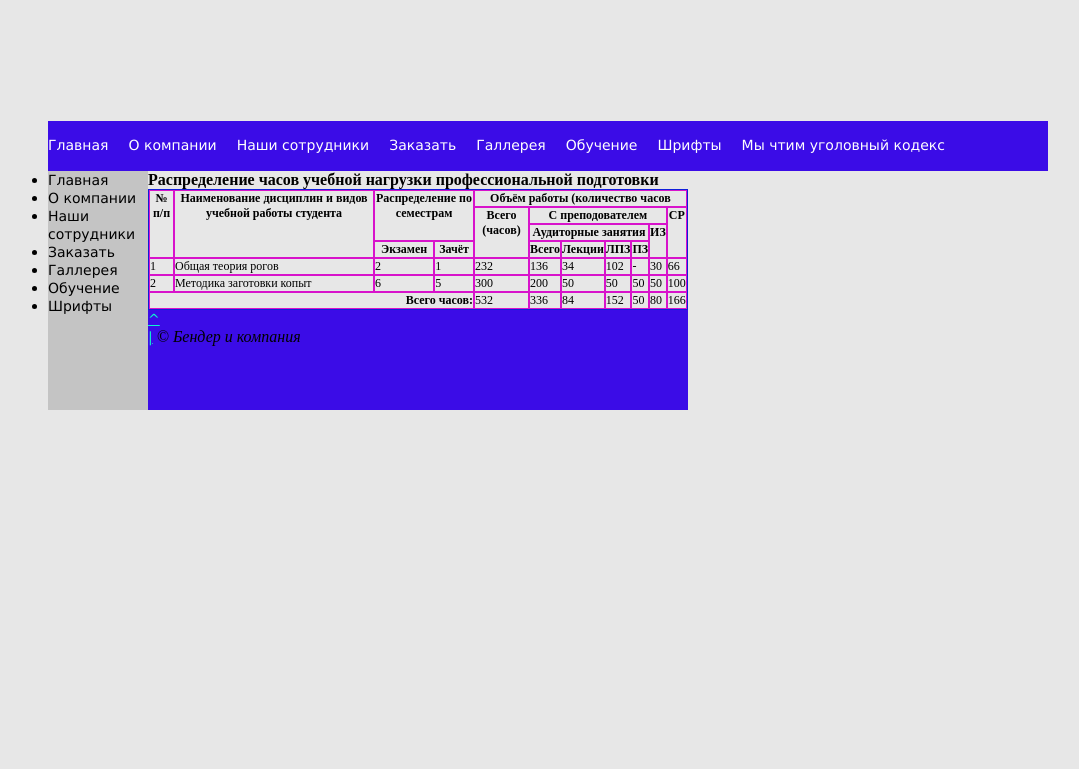
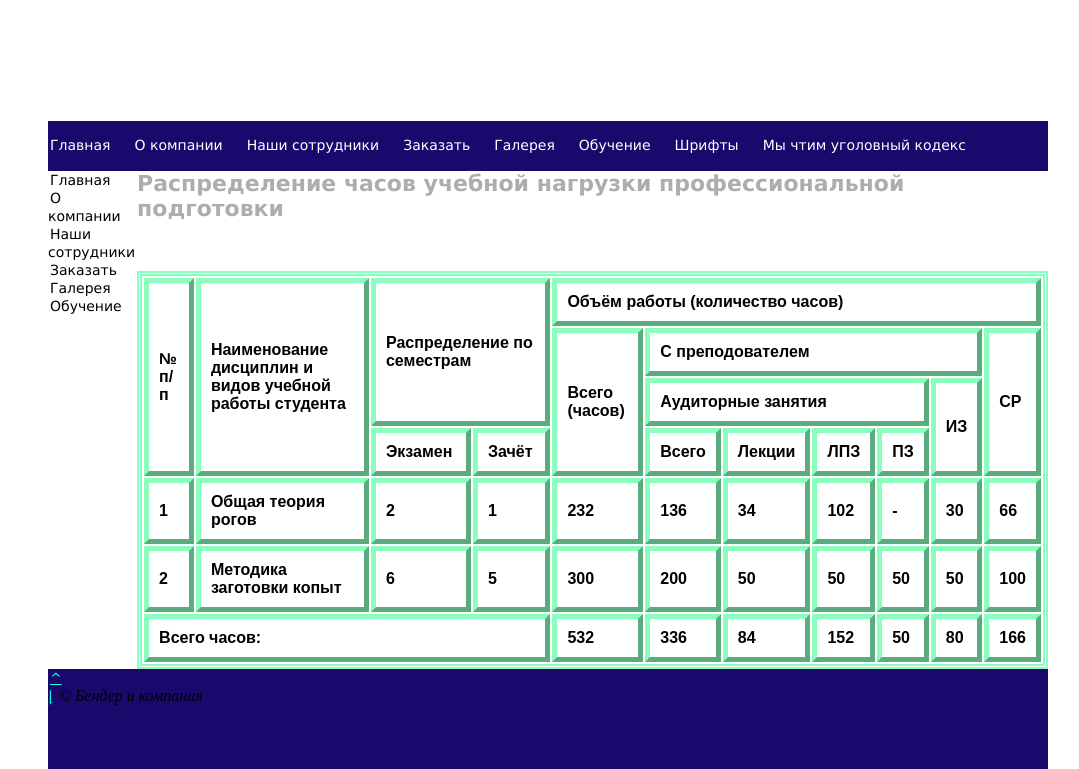
Before and after one commit to yungzeee/horns_and_hooves, a plain HTML site: page education.html in a window 1280 px wide. Shown: the part 179-948 px from the top of the page, without its empty margins (92-1171 px from the left). Before the commit the page ends 800 px from the top, so only its background shows below. Drawn offline with Linux system fonts and the light colour scheme.

Commit message:
Project created

```diff
--- a/education.html
+++ b/education.html
@@ -4,9 +4,23 @@
 <meta charset="UTF-8">
 <meta name="viewport" content="width=device-width, initial-scale=1.0">
 <link rel="stylesheet" href="style/main.css">
-
+<link rel="stylesheet" href="style/table.css">
 
 <title>Компания "Рога и копыта"</title>
+<style>
+    a {
+    color: #14ffe0; /* Цвет обычной ссылки */
+    padding: 2px; /* Поля вокруг текста */
+    }
+    a:visited {
+    color: #19f0ff; /* Цвет посещенной ссылки */
+    }
+    a:hover {
+    text-decoration: none; /* Убираем подчеркивание */
+    color: #fff; /* Цвет ссылки при наведении на нее курсора мыши */
+    background: #0edf99; /* Цвет фона */
+    }
+    </style>
 </head>
 <body>
 <div class="wrapper">
@@ -17,13 +31,13 @@
 <!— /.header —>
 <div class="menu">
 <ul>
-<li><a href="/index.html" class="menu-link">Главная</a></li>
-<li><a href="/about.html" class="menu-link">О компании</a></li>
-<li><a href="/employee.html" class="menu-link">Наши сотрудники</a></li>
-<li><a href="/order.html" class="menu-link">Заказать</a></li>
-<li><a href="/gallery.html" class="menu-link">Галлерея</a></li>
-<li><a href="/education.html" class="menu-link">Обучение</a></li>
-<li><a href="/fonts.html" class="menu-link">Шрифты</a></li>
+<li><a href="index.html" class="menu-link">Главная</a></li>
+<li><a href="about.html" class="menu-link">О компании</a></li>
+<li><a href="employee.html" class="menu-link">Наши сотрудники</a></li>
+<li><a href="order.html" class="menu-link">Заказать</a></li>
+<li><a href="gallery.html" class="menu-link">Галерея</a></li>
+<li><a href="education.html" class="menu-link">Обучение</a></li>
+<li><a href="fonts.html" class="menu-link">Шрифты</a></li>
 <li><a href="https://мвд.рф/" target="_blank" class="menu-link">Мы чтим уголовный кодекс</a></li>
 </ul>
 </div>
@@ -31,41 +45,40 @@
 <div class="content-col">
 <div class="vertical-menu">
 <ul>
-<li><a href="/index.html" class="menu-link">Главная</a></li>
-<li><a href="/about.html" class="menu-link">О компании</a></li>
-<li><a href="/employee.html" class="menu-link">Наши сотрудники</a></li>
-<li><a href="/order.html" class="menu-link">Заказать</a></li>
-<li><a href="/gallery.html" class="menu-link">Галлерея</a></li>
-<li><a href="/education.html" class="menu-link">Обучение</a></li>
-<li><a href="/fonts.html" class="menu-link">Шрифты</a></li>
+<li><a href="index.html" class="menu-link">Главная</a></li>
+<li><a href="about.html" class="menu-link">О компании</a></li>
+<li><a href="employee.html" class="menu-link">Наши сотрудники</a></li>
+<li><a href="order.html" class="menu-link">Заказать</a></li>
+<li><a href="gallery.html" class="menu-link">Галерея</a></li>
+<li><a href="education.html" class="menu-link">Обучение</a></li>
 </ul>
 </div>
 <!— /.vertical-menu —>
 <div class="content">
 <b>Распределение часов учебной нагрузки профессиональной подготовки</b>
-<table border="1px" style="border-spacing: 0px">
+<table class="education">
 <tr>
-<td rowspan="4"><b>№ п/п</b></td>
-<td rowspan="4"><b>Наименование дисциплин и видов учебной работы студента</b></td>
-<td rowspan="3" colspan="2"><b>Распределение по семестрам</b></td>
-<td colspan="7"><b>Объём работы (количество часов</b></td>
+<td rowspan="4">№ п/п</td>
+<td rowspan="4">Наименование дисциплин и видов учебной работы студента</td>
+<td rowspan="3" colspan="2">Распределение по семестрам</td>
+<td colspan="7">Объём работы (количество часов)</td>
 </tr>
 <tr>
-<td rowspan="3"><b>Всего (часов)</b></td>
-<td colspan="5"><b>С преподователем</b></td>
-<td rowspan="3"><b>СР</b></td>
+<td rowspan="3">Всего (часов)</td>
+<td colspan="5">С преподователем</td>
+<td rowspan="3">СР</td>
 </tr>
 <tr>
-<td colspan="4"><b>Аудиторные занятия</b></td>
-<td rowspan="2"><b>ИЗ</b></td>
+<td colspan="4">Аудиторные занятия</td>
+<td rowspan="2">ИЗ</td>
 </tr>
 <tr>
-<td><b>Экзамен</b></td>
-<td><b>Зачёт</b></td>
-<td><b>Всего</b></td>
-<td><b>Лекции</b></td>
-<td><b>ЛПЗ</b></td>
-<td><b>ПЗ</b></td>
+<td>Экзамен</td>
+<td>Зачёт</td>
+<td>Всего</td>
+<td>Лекции</td>
+<td>ЛПЗ</td>
+<td>ПЗ</td>
 </tr>
 <tr>
 <td>1</td>
@@ -94,7 +107,7 @@
 <td>100</td>
 </tr>
 <tr>
-<td colspan="4"><b>Всего часов:</b></td>
+<td colspan="4">Всего часов:</td>
 <td>532</td>
 <td>336</td>
 <td>84</td>
@@ -104,11 +117,10 @@
 <td>166</td>
 </tr>
 </table>
-</td>
+</div>
 <!— /.content —>
-</tr>
+</div>
 <!— /.content-col —>
-<tr class="footer">
 <footer>
 <a href="#" class="btn-up" title="Наверх">^<br>|</a>
 <i>&copy; Бендер и компания</i>
--- a/style/main.css
+++ b/style/main.css
@@ -2,15 +2,21 @@
     margin: 0;
     padding: 0;
     box-sizing: border-box;
+    list-style: none;
     }
-body{background-color: #e7e7e7;}
+    body{background-color: #ffffff;}
     h1{
-    color: rgb(204, 15, 204);
+    color: rgb(252, 23, 221);
     font-size: 25px;
     font-weight: medium;
     }
     h2{
-    color: rgb(0, 255, 85);
+    color: rgb(255, 4, 4);
+    font-size: 20px;
+    font-weight: 500;
+    }
+    h3{
+    color: rgb(10, 0, 32);
     font-size: 20px;
     font-weight: 500;
     }
@@ -38,7 +44,7 @@ table td.content table td:nth-child(4) img{
     width: 160px;
     box-sizing: border-box;
     object-fit: contain;
-    background-color: rgb(52, 10, 167);
+    background-color: rgb(255, 255, 255);
     }
 
     .about ul>li:nth-child(1){font-variant: small-caps;}
@@ -47,8 +53,8 @@ table td.content table td:nth-child(4) img{
     .about ol>li:nth-child(2){font-weight: 300;}
     .about ol>li:nth-child(3){font-size: 15px;}
     .about ol>li:nth-child(4){font-size: 20px;}
-.about ol>li:nth-child(5){color: #7777ee}
-.about ul>li:nth-child(2){color: rgba(15, 75, 44, .2)}
+    .about ol>li:nth-child(5){color: #8fe5b0}
+    .about ul>li:nth-child(2){color: rgb(252, 252, 252)}
     .about ul>li:nth-child(3){font: italic normal 700 15px "Roboto"}
 
     .wrapper{
@@ -68,13 +74,13 @@ a{
     'Lucida Sans',
     'Lucida Sans Regular',
     'Lucida Grande',
-    'Lucida Sans Unicode',
+    'Lucida Sans Unicode',sss
     Geneva, Verdana, sans-serif;
     color: rgb(14, 247, 208);
     text-decoration: underline;
     }
     a:hover{
-    color: rgb(13, 185, 36);
+    color: rgb(87, 226, 106);
     text-decoration: none;
     }
     .menu{
@@ -85,35 +91,37 @@ a:hover{
     justify-content: center;
     }
     .menu-link, .menu-link:visited{
-    color: #fff;
+    color: rgb(255, 255, 255);
     text-decoration: none;
     transition: color .3s ease-out;
     }
     .vertical-menu a.menu-link{
-    color: #000
+    color: rgb(0, 0, 0)
     }
     .vertical-menu a.menu-link:hover,
     .menu-link:hover{
-    color: rgb(0, 0, 0);
+    color: rgb(252, 252, 252);
     }
     .vertical-menu{
     display: flex;
     flex-direction: column;
-    background-color: #c4c4c4;
-    width: 100px;
+    background-color: rgb(111, 211, 65)
+    width: 120px;
     }
     .content-col{
     display: flex;
     }
-.menu, footer{
-    background-color: rgb(59, 12, 231);
+    .menu{
+    background-color: rgb(26, 8, 109);
     }
     footer{
     height: 100px;
+    background-color: rgb(26, 8, 109);
+    justify-content: center;
+    align-items: center;
     }
 
-/* Order */
-/* Форма */
+
     form{
     display: flex;
     flex-direction: column;
@@ -154,36 +162,68 @@ select:focus
     outline-offset: -1px;
     }
 
-.content table{
-    border: 1px solid rgb(16, 30, 218);
-    border-spacing: 0;
+
+    table {
+    background: #bd1b1b; /* Цвет фона таблицы */
+    border: 5px double #8affbd;
+    margin-top:50px;
     }
-.content table td{
-    border: 1px solid rgb(216, 19, 203);
-    word-break: break-word;
-    font-size: 12px;
+
+
+    table {
+    background: #ffffff; /* Цвет фона таблицы */
+    border: 5px double #8affbd;
+    margin-top:50px;
+    font-size:1pt;
+
     }
-.content table tr:nth-child(1) td:nth-child(1){
-    width: 25px;
+    th{
+    font-family: Calibri;
+    background: maroon; /* Цвет фона таблицы */
+    color: #fafafa; /* Цвет текста */
+    text-align: center; /* Выравнивание по centry */
+    font-style: italic;
+    font-size: 13pt;
+    font-weight: bold;
     }
-.content table tr:nth-child(1) td:nth-child(2){
-    width: 200px;
+
+    td{
+    font-family: Calibri;
+    font-style: normal;
+    font-size: 12pt;
+    color:#3366FF;
+    padding: 10px; /* Поля вокруг текста */
+    background: #ffffff; /* Цвет фона ячеек */
+    border: 5px outset #8affbd;
     }
-.content table tr:nth-child(1) td:nth-child(3){
-    width: 100px;
+
+    .time td{
+    font-family: arial;
+    font-style: normal;
+    font-size: 12pt;
+    color:black;
+    font-weight: bold;
     }
-.content table tr:nth-child(2) td:nth-child(1){
-    width: 55px;
+
+    td:hover{
+    visibility: hidden;
     }
-.content table tr:nth-child(1),
-.content table tr:nth-child(2),
-.content table tr:nth-child(3),
-.content table tr:nth-child(4){
-    font-weight: 700;
-    text-align: center;
-    vertical-align: top;
+
+    th:hover{
+    visibility: hidden;
     }
-.content table tr:nth-last-child(1) td:nth-child(1){
-    text-align: right;
-    font-weight: 700;
+    .education{
+    color: #002b1252;
+    font-family: 'Comic Sans', Times, serif;
+
+    font-style: oblique;
+    font-size: 20px;
+    font-weight: bold;
     }
+    .content {
+    color: #00000052;
+    font-family: 'Verdana', Times, serif;
+    font-style: normal;
+    font-size: 22px;
+    font-weight: bold;
+    }
--- /dev/null
+++ b/style/table.css
@@ -0,0 +1,51 @@
+table {
+    background: #ffffff; /* Цвет фона таблицы */
+    border: 5px double #8affbd;
+    }
+
+    th{
+    font-family: Calibri;
+    background: maroon; /* Цвет фона таблицы */
+    color: #ffffff; /* Цвет текста */
+    text-align: center; /* Выравнивание по centry */
+    font-style: italic;
+    font-size: 13pt;
+    font-weight: bold;
+    }
+
+    td{
+    font-family: Calibri;
+    font-style: normal;
+    font-size: 12pt;
+    color:#3366FF;
+    padding: 10px; /* Поля вокруг текста */
+    background: #ffffff; /* Цвет фона ячеек */
+    border: 5px outset #8affbd;
+    }
+
+    td{
+    font-family: arial;
+    font-style: normal;
+    font-size: 12pt;
+    color:black;
+    font-weight: bold;
+    }
+
+    td:hover{
+    visibility: hidden;
+    }
+
+    th:hover{
+    visibility: hidden;
+    }
+    (min-width:700px){
+    #gm{
+    border-radius:40px 15px;
+    max-width:900x;
+    text-align: center;
+    padding: 5px;
+    background: #8affbd;
+    opacity: 0.5;
+    padding:10px;
+    }
+    }
```
Also changed, not shown: about.html (+40 -26 lines), employee.html (+14 -0 lines), gallery.html (+16 -0 lines), index.html (+14 -0 lines), order.html (+14 -0 lines). Lines whose indentation alone changed are shown as unchanged.
